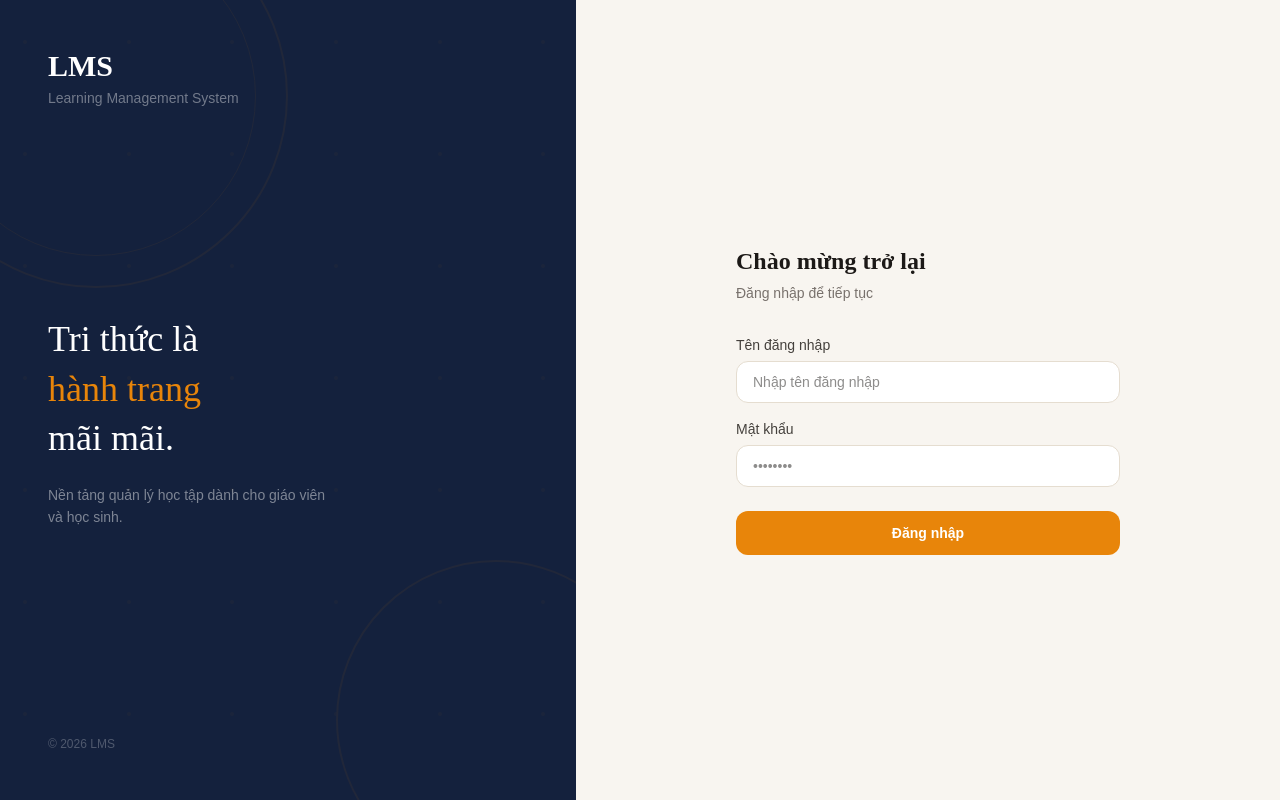
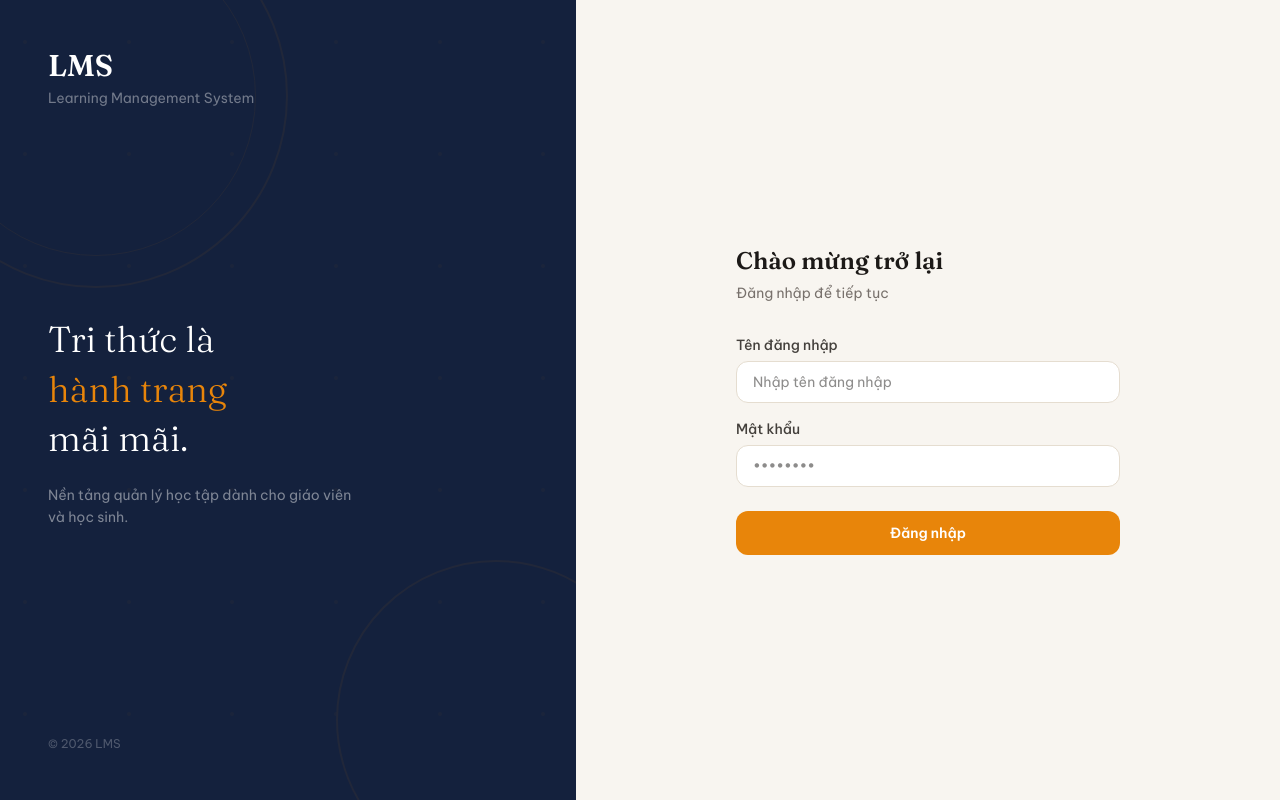
Before and after one commit to XEduAi/vite-frontend, a React app: page /login in a window 1280 px wide. Built offline with nearby package versions, Linux system fonts and the light colour scheme; the HTML template or start-up script is replaced by a standard one.

Commit message:
fix: correct order of CSS imports in index.css

```diff
--- a/src/index.css
+++ b/src/index.css
@@ -1,6 +1,5 @@
+@import url('https://fonts.googleapis.com/css2?family=Fraunces:opsz,wght@9..144,300;9..144,400;9..144,500;9..144,600;9..144,700&family=Be+Vietnam+Pro:wght@300;400;500;600;700&display=swap');
 @import "tailwindcss";
-
-@import url('https://fonts.googleapis.com/css2?family=Fraunces:opsz,wght@9..144,300;9..144,400;9..144,500;9..144,600;9..144,700&family=Be+Vietnam+Pro:wght@300;400;500;600;700&display=swap');
 
 * {
   -webkit-font-smoothing: antialiased;
```
